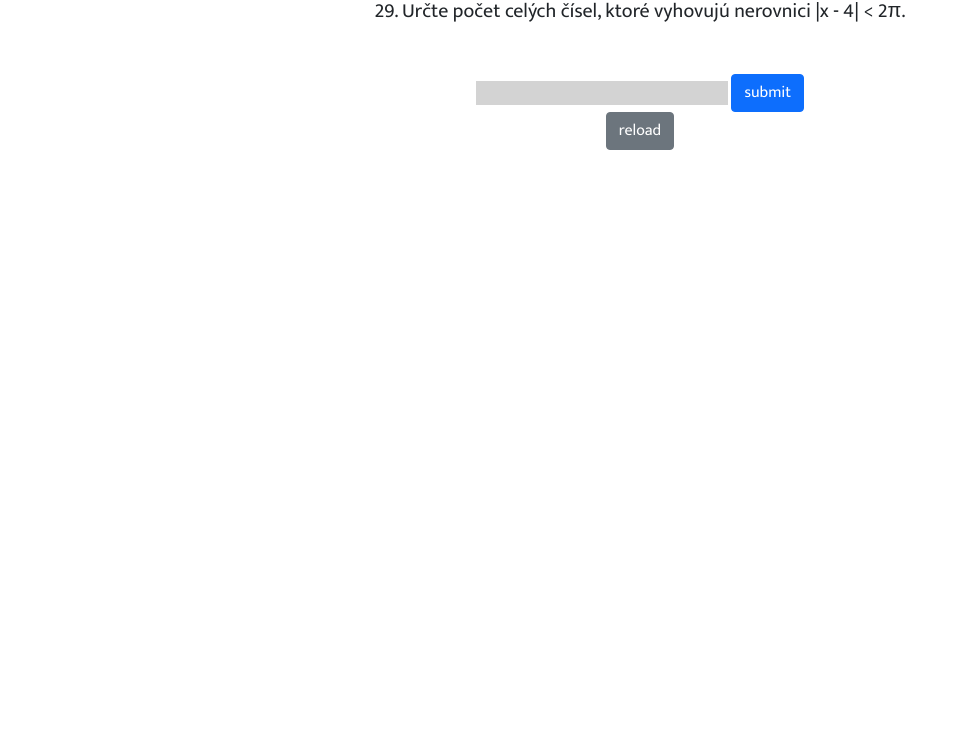
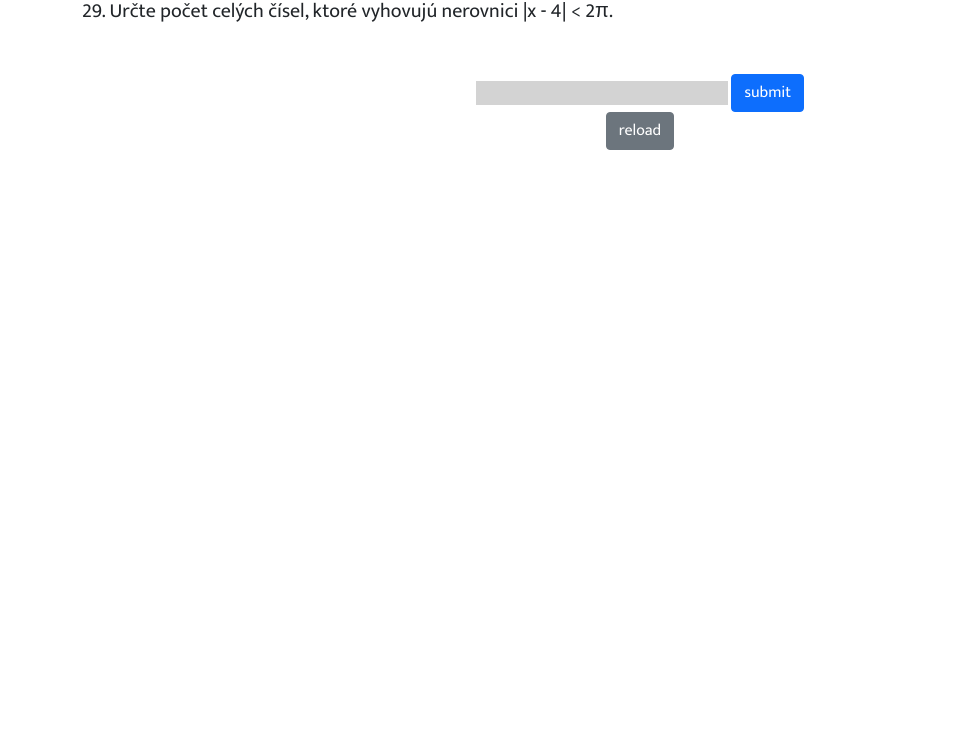
Before and after one commit to smola14/maturita, a plain HTML site: page index.html in a window 1280 px wide. Shown: the part 60-800 px from the top of the page, without its empty margins (0-955 px from the left). Drawn offline with nearby package versions, Linux system fonts and the light colour scheme.

Commit message:
container add

```diff
--- a/index.html
+++ b/index.html
@@ -33,6 +33,7 @@
         </div>
       </div>
     </nav>
+    <div class=container>
       <p id="question" class="lead"></p>
       <h4></h4>
       <img src="" alt="" id="imgQ">
@@ -43,6 +44,7 @@
       </form>
       <button class="btn btn-secondary reload">reload</button>
     </div>
+  </div>
 
 
   <script src="https://cdn.jsdelivr.net/npm/bootstrap@5.0.1/dist/js/bootstrap.bundle.min.js" integrity="sha384-gtEjrD/SeCtmISkJkNUaaKMoLD0//ElJ19smozuHV6z3Iehds+3Ulb9Bn9Plx0x4" crossorigin="anonymous"></script>
--- a/style.css
+++ b/style.css
@@ -22,6 +22,10 @@ input[type="text"]{
     background: lightgray;
 }
 
+#question{
+    text-align: justify;
+}
+
 #form-contact{
     height: 300px;
     width: 350px;
```
Lines whose indentation alone changed are shown as unchanged.
